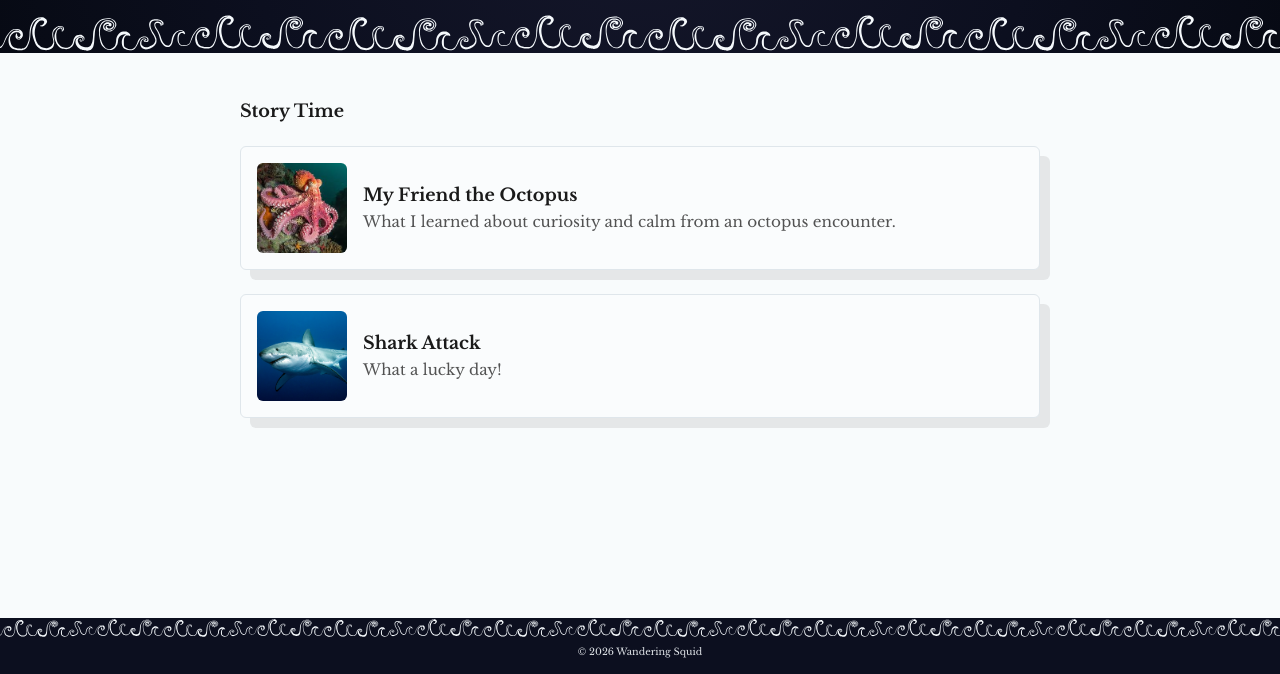
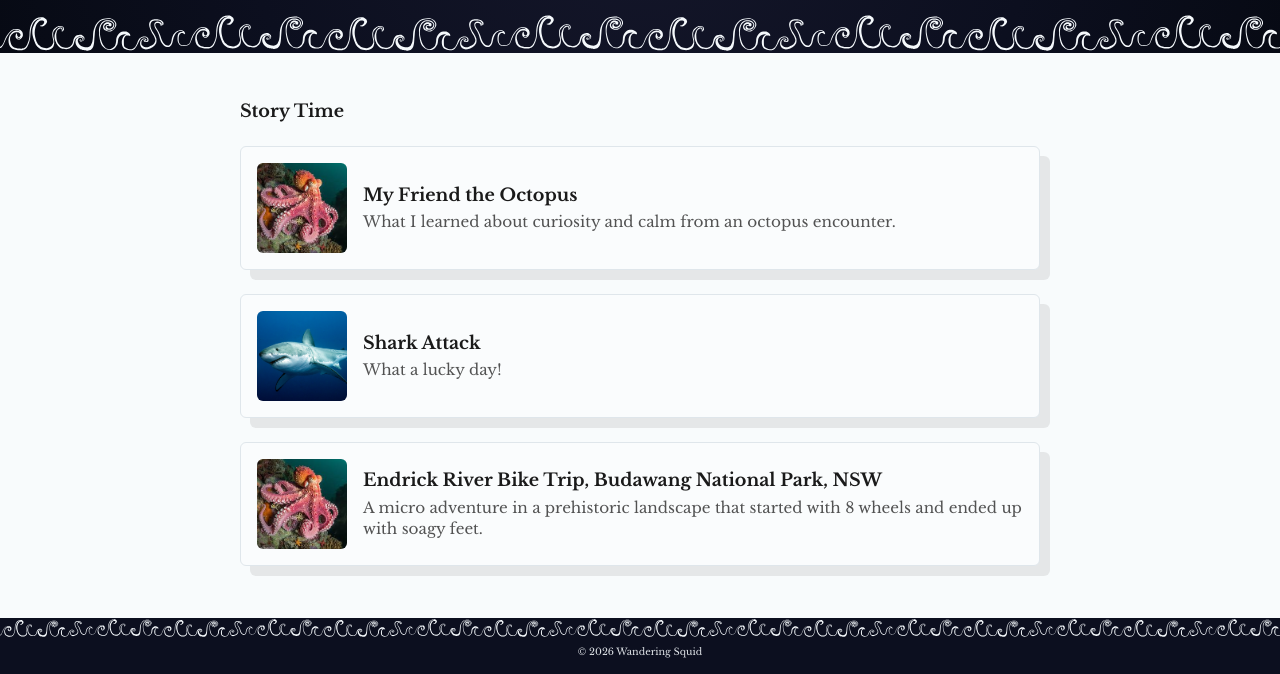
Before and after one commit to heatherdenbigh/wandering-squid, a plain HTML site: page index.html in a window 1280 px wide. Shown: the part 126-800 px from the top of the page. Drawn offline with nearby package versions, Linux system fonts and the light colour scheme.

Commit message:
Actualizar index.html

```diff
--- a/index.html
+++ b/index.html
@@ -49,6 +49,14 @@
           <p class="post-tile-excerpt">What a lucky day!</p>
         </div>
       </a>
+      <a class="post-tile" href="post.html">
+        <img class="post-thumb" src="images/thumbs/octopus.jpg" alt="Octopus thumbnail">
+
+        <div class="post-info">
+          <h2 class="post-tile-title">Endrick River Bike Trip, Budawang National Park, NSW</h2>
+          <p class="post-tile-excerpt">A micro adventure in a prehistoric landscape that started with 8 wheels and ended up with soagy feet.</p>
+        </div>
+      </a>
     </div>
   </main>
   <!-- footer set up -->
```
